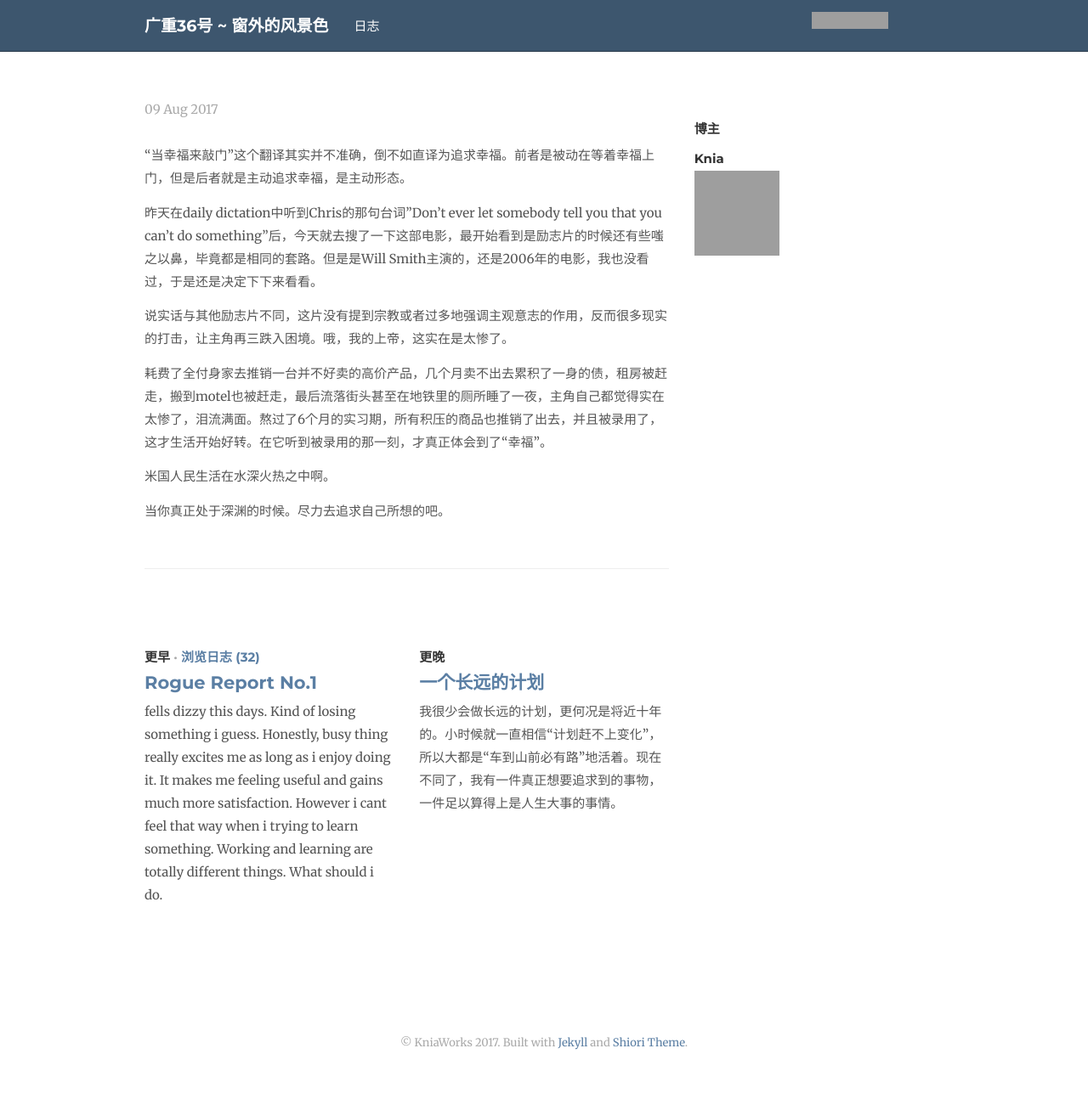
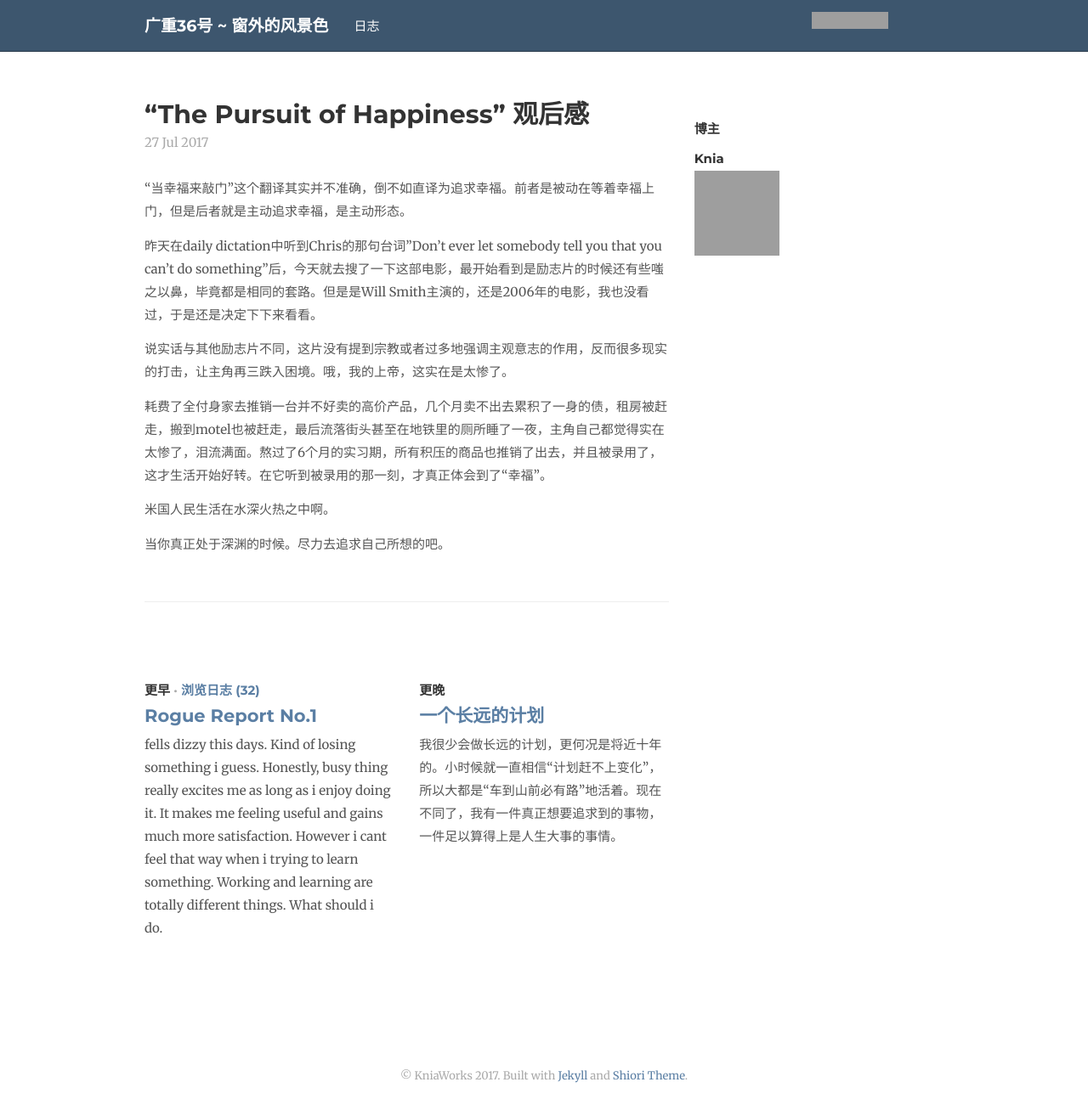
Before and after one commit to ellekasai/shiori, a Jekyll site: the page built from _posts/2017-07-27-the-pursuit-of-happiness-%e8%a7%82%e5%90%8e%e6%84%9f.md, in a window 1280 px wide, cut to the strip 0-1319 px from the top of the page. Shown: the top 1314 px of the strip at 85% size. Built offline with Jekyll 4.4.1, drawn with Linux system fonts in a browser that asks for light colours; nearby versions of some CDN libraries; comment, search, counter and statistics services are not loaded; before the commit the page ends 1280 px from its top, so only the background shows below that; grey boxes are pictures that could not be loaded.

Commit message:
Update 2017-07-27-the-pursuit-of-happiness-%e8%a7%82%e5%90%8e%e6%84%9f.md

```diff
--- a/_posts/2017-07-27-the-pursuit-of-happiness-%e8%a7%82%e5%90%8e%e6%84%9f.md
+++ b/_posts/2017-07-27-the-pursuit-of-happiness-%e8%a7%82%e5%90%8e%e6%84%9f.md
@@ -1,6 +1,6 @@
 ---
 layout: post
-title: "The Pursuit of Happiness" 观后感
+title: “The Pursuit of Happiness” 观后感
 date: 2017-07-27 22:16
 author: knia@live.cn
 comments: true
```
